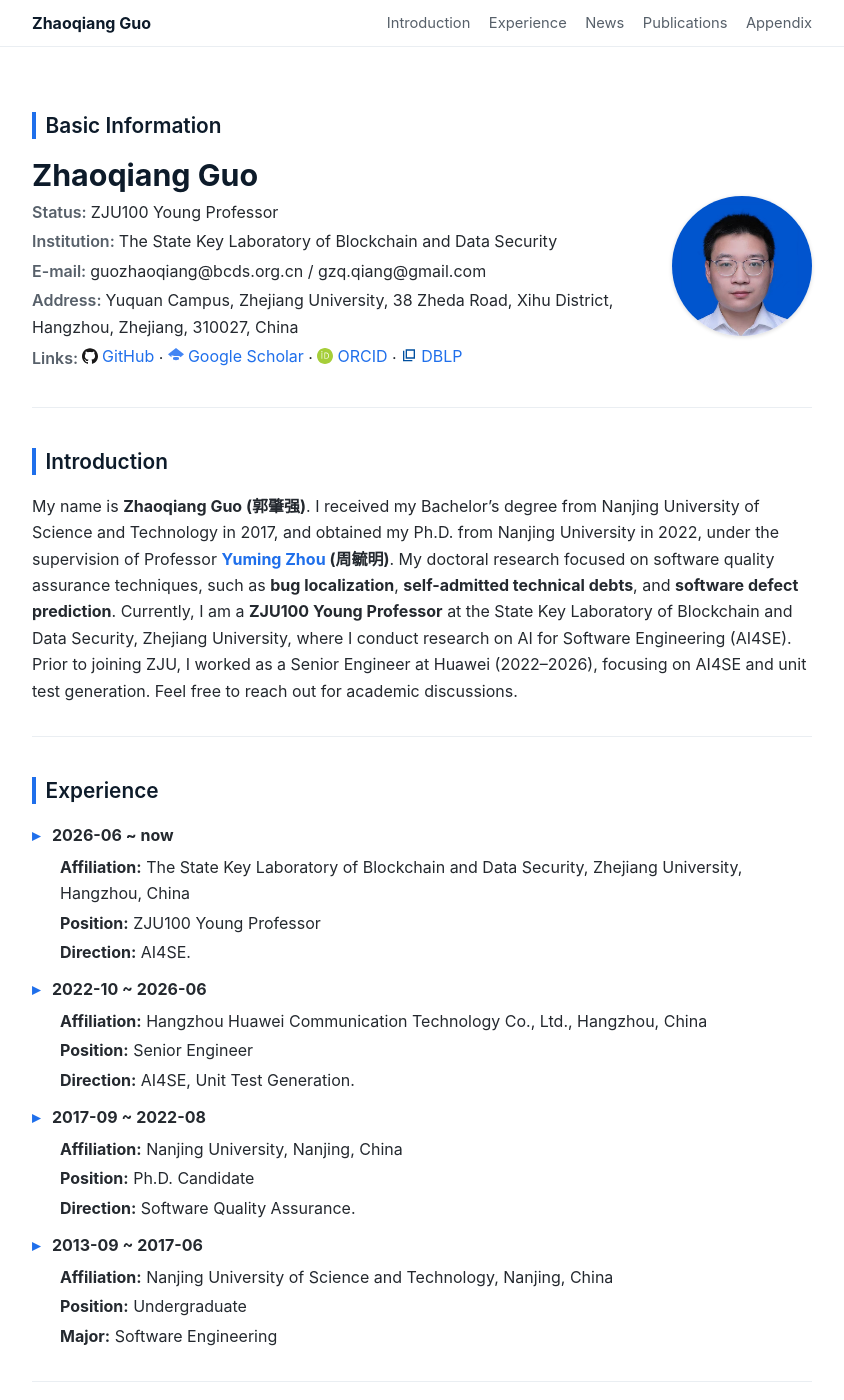
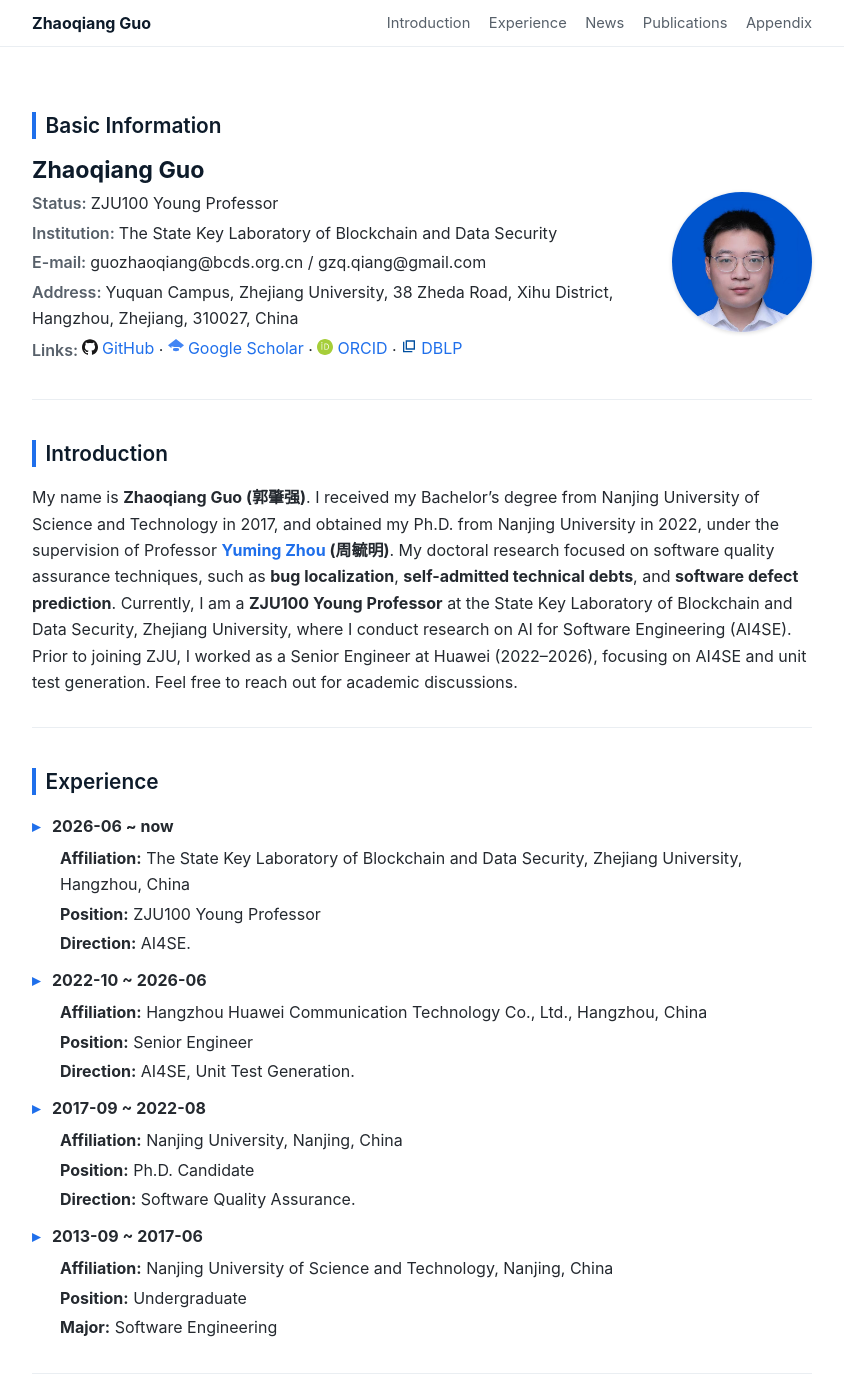
Before and after one commit to Naplues/naplues.github.io, a Jekyll site: the page built from index.html, in a window 1280 px wide and 1400 px high. Shown: the whole window, without its empty margins (218-1062 px from the left). Built offline with Jekyll 4.4.1, drawn with Linux system fonts in a browser that asks for light colours; a script that is not in the unit is left out.

Commit message:
Reduce profile-name font size for a less abrupt header
Co-Authored-By: Claude Fable 5 <noreply@anthropic.com>

```diff
--- a/assets/css/style.css
+++ b/assets/css/style.css
@@ -89,7 +89,7 @@ a:hover { text-decoration: underline; }
 }
 
 .profile-name {
-  font-size: 1.9rem;
+  font-size: 1.45rem;
   font-weight: 700;
   line-height: 1.2;
   margin: 0 0 0.35rem;
@@ -219,5 +219,5 @@ em { font-style: italic; }
   }
   .profile-photo { justify-content: center; }
   .profile-info p.links { text-align: center; }
-  .profile-name { font-size: 1.6rem; }
+  .profile-name { font-size: 1.3rem; }
 }
```
